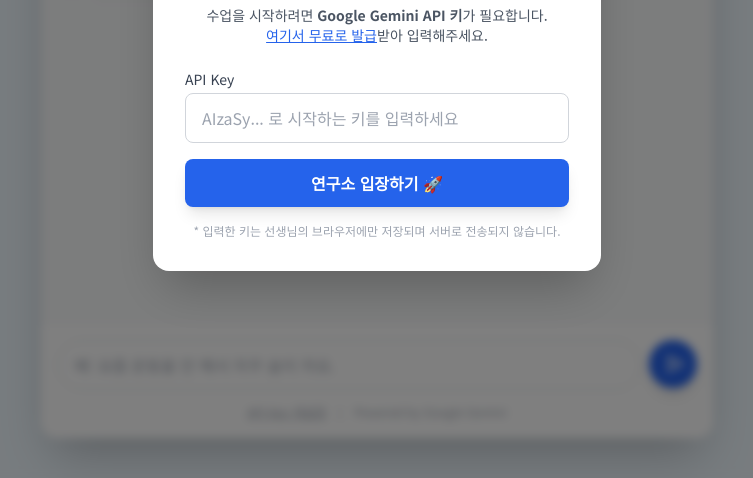
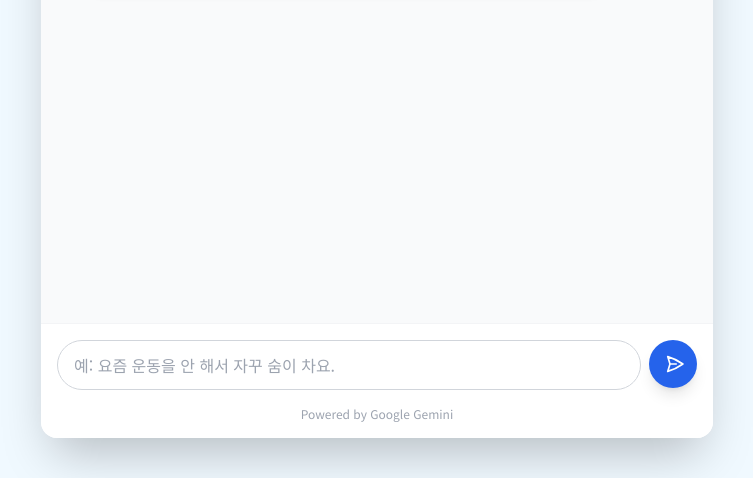
Before and after one commit to atena5108-design/daechi, a plain HTML site: page index.html in a window 1280 px wide. Shown: the part 322-800 px from the top of the page, without its empty margins (263-1016 px from the left). Drawn offline with nearby package versions, Linux system fonts and the light colour scheme.

Commit message:
Add files via upload

```diff
--- a/index.html
+++ b/index.html
@@ -1,4 +1,4 @@
-<!DOCTYPE html>
+
 <html lang="ko">
 <head>
     <meta charset="UTF-8">
@@ -77,15 +77,16 @@
 </head>
 <body class="h-screen flex flex-col items-center justify-center p-4 relative">
 
-    <!-- API Key 입력 모달 -->
+    <!-- API Key 입력 모달 (자동으로 숨겨짐) -->
     <div id="apikey-modal" class="fixed inset-0 bg-black/50 z-50 flex items-center justify-center hidden">
         <div class="bg-white rounded-2xl shadow-2xl p-8 max-w-md w-full mx-4 transform transition-all scale-100">
             <div class="text-center mb-6">
                 <span class="text-4xl block mb-2">🔑</span>
                 <h2 class="text-2xl font-bold text-gray-800">선생님, 환영합니다!</h2>
                 <p class="text-gray-600 mt-2 text-sm">
-                    수업을 시작하려면 <strong>Google Gemini API 키</strong>가 필요합니다.<br>
-                    <a href="https://aistudio.google.com/app/apikey" target="_blank" class="text-blue-600 underline hover:text-blue-800">여기서 무료로 발급</a>받아 입력해주세요.
+                    설정된 API 키가 없습니다.<br>
+                    <strong>Google Gemini API 키</strong>를 입력하거나<br>
+                    코드 내 <code>teacherApiKey</code> 변수에 키를 넣어주세요.
                 </p>
             </div>
             <form id="apikey-form" class="space-y-4">
@@ -100,9 +101,6 @@
                     연구소 입장하기 🚀
                 </button>
             </form>
-            <p class="text-xs text-gray-400 mt-4 text-center">
-                * 입력한 키는 선생님의 브라우저에만 저장되며 서버로 전송되지 않습니다.
-            </p>
         </div>
     </div>
 
@@ -160,8 +158,6 @@
                 </button>
             </form>
             <div class="text-center mt-2">
-                <button id="reset-key-btn" class="text-xs text-gray-400 hover:text-gray-600 underline">API Key 재설정</button>
-                <span class="text-xs text-gray-400 mx-2">|</span>
                 <span class="text-xs text-gray-400">Powered by Google Gemini</span>
             </div>
         </div>
@@ -172,19 +168,23 @@
         const chatForm = document.getElementById('chat-form');
         const userInput = document.getElementById('user-input');
 
+        // ==========================================
+        // [선생님 전용] API 키 적용 완료!
+        const teacherApiKey = "AIzaSyB4-7bMPfwujEmSBNUOOdxzN090n3F0F9o";
+        // ==========================================
+
         // API Key 관리 로직
         const apikeyModal = document.getElementById('apikey-modal');
         const apikeyForm = document.getElementById('apikey-form');
         const apiKeyInput = document.getElementById('api-key-input');
-        const resetKeyBtn = document.getElementById('reset-key-btn');
-        let apiKey = localStorage.getItem('gemini_api_key') || "";
+        let apiKey = teacherApiKey || localStorage.getItem('gemini_api_key') || "";
 
         // 시작 시 API Key 확인
         if (!apiKey) {
             apikeyModal.classList.remove('hidden');
         }
 
-        // API Key 저장
+        // API Key 저장 (모달에서 입력했을 경우)
         apikeyForm.addEventListener('submit', (e) => {
             e.preventDefault();
             const key = apiKeyInput.value.trim();
@@ -193,14 +193,6 @@
                 localStorage.setItem('gemini_api_key', key);
                 apikeyModal.classList.add('hidden');
                 addMessage("연구소 입장이 승인되었습니다. 상담을 시작해보세요!", 'system');
-            }
-        });
-
-        // API Key 재설정 버튼
-        resetKeyBtn.addEventListener('click', () => {
-            if(confirm('API Key를 다시 입력하시겠습니까?')) {
-                localStorage.removeItem('gemini_api_key');
-                location.reload();
             }
         });
 
```
